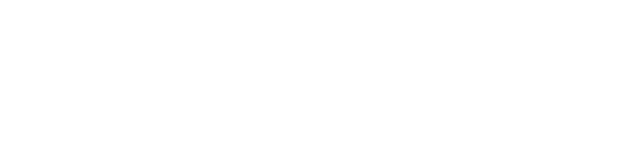
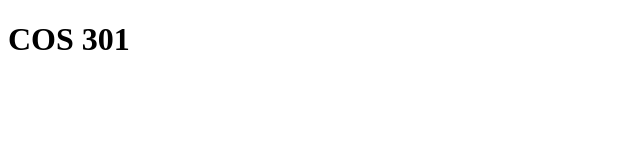
Before and after one commit to ArmandKrynauw/cos-301-test-repo, a plain HTML site: page index.html in a window 1280 px wide. Shown: the whole page, without its empty margins (0-640 px from the left). Drawn offline with Linux system fonts and the light colour scheme.

Commit message:
Add content to index.html

```diff
--- a/index.html
+++ b/index.html
@@ -7,6 +7,6 @@
 	<title>COS 301</title>
 </head>
 <body>
-
+	<h1>COS 301</h1>
 </body>
 </html>
```
